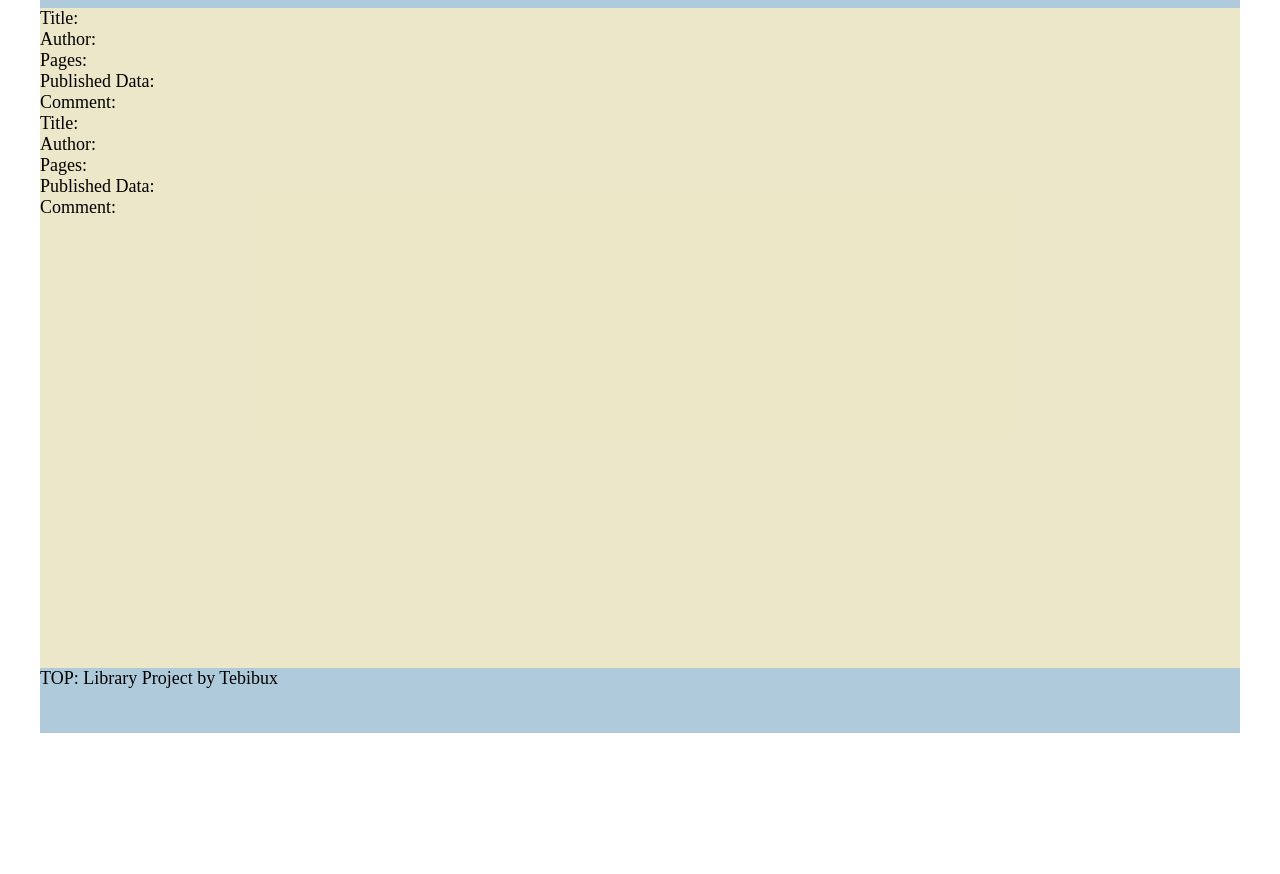
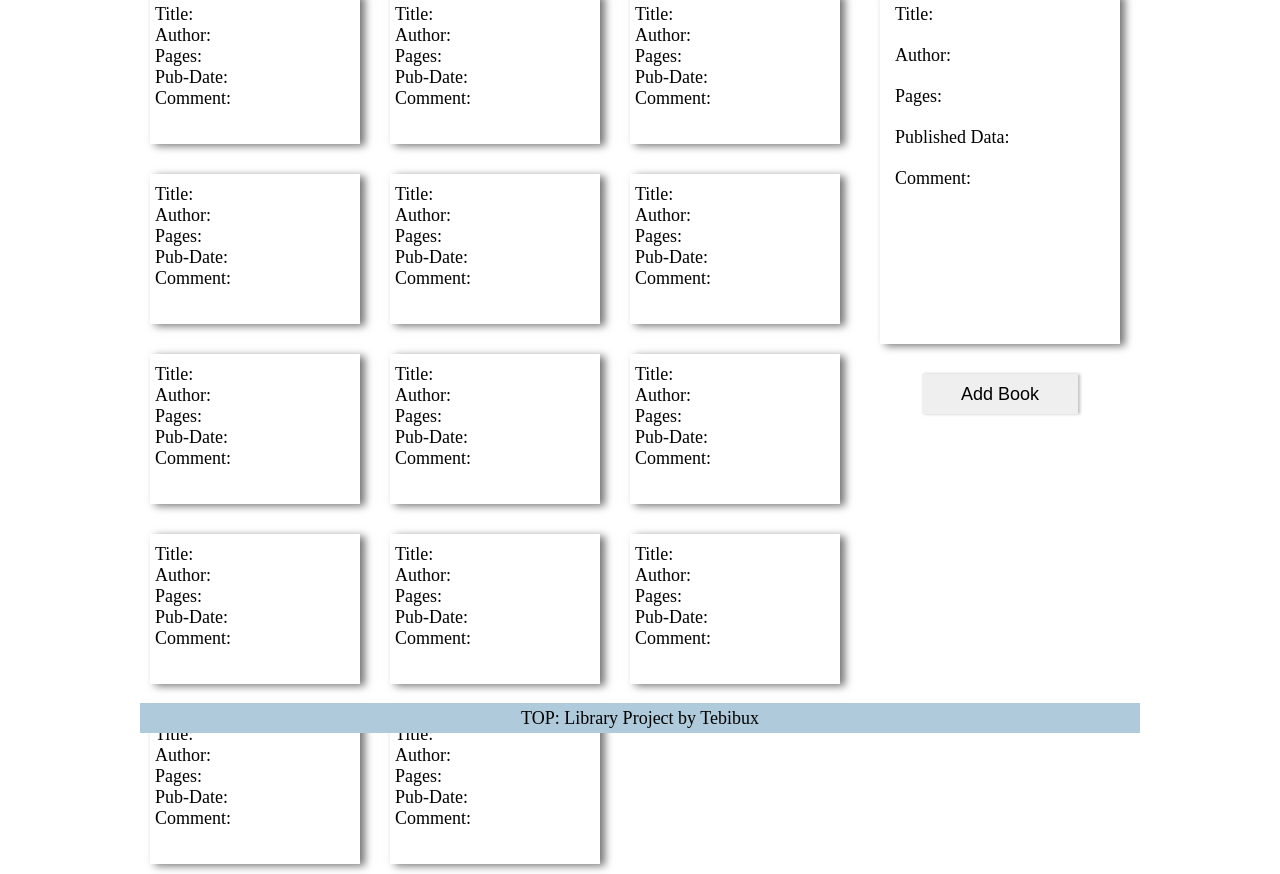
Before and after one commit to Tebibux/Library, a plain HTML site: page index.html in a window 1280 px wide. Shown: the part 67-941 px from the top of the page. Before the commit the page ends 800 px from the top, so only its background shows below. Drawn offline with Linux system fonts and the light colour scheme.

Commit message:
ui finished

```diff
--- a/css/style.css
+++ b/css/style.css
@@ -1,4 +1,4 @@
-*{
+* {
 	margin: 0;
 	padding: 0;
 	box-sizing: border-box;
@@ -6,36 +6,106 @@
 	font-size: 18px;
 	list-style: none;
 }
-body{
+
+body {
 	display: flex;
 	align-items: center;
 	justify-content: center;
 	height: 100vh;
 }
-.container{
-	width: 1200px;
+
+.container {
 	height: 100%;
-	background-color: blanchedalmond;
-	display: grid;
-	grid-template-rows: 75px 1fr 65px;
+	width: 1000px;
+	display: flex;
+	flex-direction: column;
 }
+
 /*	header starts here	*/
-.header{
-	width: 100%;
-	height: 75px;
+.header {
+	height: 60px;
 	background-color: #AFCADA;
 	display: flex;
 	justify-content: center;
 	align-items: center;
 }
-.header > h1{
+
+.header>h1 {
 	font-size: 2rem;
 	font-weight: bolder;
-	font-family:'Courier New', Courier, monospace;
+	font-family: 'Courier New', Courier, monospace;
 }
-.main{
-	background-color: #afdab63d;
+
+/*	header ends here  */
+/*	main ends here  */
+.main {
+	width: 100%;
+	display: grid;
+	grid-template-columns: 3fr 1fr;
 }
-.footer{
+
+.main-left {
+	margin: 10px 0 -10px;
+	display: flex;
+	flex-wrap: wrap;
+	gap: 10px;
+}
+
+.book {
+	margin: 10px;
+	width: 210px;
+	height: 150px;
+	box-shadow: 5px 2px 8px 0px rgba(0, 0, 0, 0.54);
+}
+.book-description > ul > li{
+	display: flex;
+	flex-direction: column;
+	padding: 10px 15px;
+	justify-content: space-evenly;
+}
+.book > ul{
+	display: flex;
+	flex-direction: column;
+	padding-left: 5px;
+	padding-top: 10px;
+	align-items: flex-start;
+}
+
+.main-right {
+	margin: 10px;
+	display: flex;
+	flex-direction: column;
+	align-items: center;
+	gap: 20px;
+}
+
+.book-description {
+	margin: 10px;
+	width: 240px;
+	height: 350px;
+
+	box-shadow: 5px 2px 8px 0px rgba(0, 0, 0, 0.54);
+}
+
+button {
+	height: 40px;
+	width: 60%;
+	border-style: none;
+	box-shadow: 2px 0px 3px 0px rgba(0, 0, 0, 0.254);
+}
+button:hover{
+
 	background-color: #AFCADA;
 }
+/*	main ends here  */
+
+.footer {
+	position: fixed;
+	bottom: 0;
+	width: inherit;
+	height: 30px;
+	display: flex;
+	align-items: center;
+	justify-content: center;
+	background-color: #AFCADA;
+}
--- a/index.html
+++ b/index.html
@@ -22,13 +22,131 @@
 						<li>Title:</li>
 						<li>Author:</li>
 						<li>Pages:</li>
-						<li>Published Data:</li>
+						<li>Pub-Date:</li>
 						<li>Comment:</li>
 					</ul>
 				</div>
+				<div class="book">
+					<ul>
+						<li>Title:</li>
+						<li>Author:</li>
+						<li>Pages:</li>
+						<li>Pub-Date:</li>
+						<li>Comment:</li>
+					</ul>
+				</div>
+				<div class="book">
+					<ul>
+						<li>Title:</li>
+						<li>Author:</li>
+						<li>Pages:</li>
+						<li>Pub-Date:</li>
+						<li>Comment:</li>
+					</ul>
+				</div>
+				<div class="book">
+					<ul>
+						<li>Title:</li>
+						<li>Author:</li>
+						<li>Pages:</li>
+						<li>Pub-Date:</li>
+						<li>Comment:</li>
+					</ul>
+				</div>
+				<div class="book">
+					<ul>
+						<li>Title:</li>
+						<li>Author:</li>
+						<li>Pages:</li>
+						<li>Pub-Date:</li>
+						<li>Comment:</li>
+					</ul>
+				</div>
+				<div class="book">
+					<ul>
+						<li>Title:</li>
+						<li>Author:</li>
+						<li>Pages:</li>
+						<li>Pub-Date:</li>
+						<li>Comment:</li>
+					</ul>
+				</div>
+				<div class="book">
+					<ul>
+						<li>Title:</li>
+						<li>Author:</li>
+						<li>Pages:</li>
+						<li>Pub-Date:</li>
+						<li>Comment:</li>
+					</ul>
+				</div>
+				<div class="book">
+					<ul>
+						<li>Title:</li>
+						<li>Author:</li>
+						<li>Pages:</li>
+						<li>Pub-Date:</li>
+						<li>Comment:</li>
+					</ul>
+				</div>
+				<div class="book">
+					<ul>
+						<li>Title:</li>
+						<li>Author:</li>
+						<li>Pages:</li>
+						<li>Pub-Date:</li>
+						<li>Comment:</li>
+					</ul>
+				</div>
+				<div class="book">
+					<ul>
+						<li>Title:</li>
+						<li>Author:</li>
+						<li>Pages:</li>
+						<li>Pub-Date:</li>
+						<li>Comment:</li>
+					</ul>
+				</div>
+				<div class="book">
+					<ul>
+						<li>Title:</li>
+						<li>Author:</li>
+						<li>Pages:</li>
+						<li>Pub-Date:</li>
+						<li>Comment:</li>
+					</ul>
+				</div>
+				<div class="book">
+					<ul>
+						<li>Title:</li>
+						<li>Author:</li>
+						<li>Pages:</li>
+						<li>Pub-Date:</li>
+						<li>Comment:</li>
+					</ul>
+				</div>
+				<div class="book">
+					<ul>
+						<li>Title:</li>
+						<li>Author:</li>
+						<li>Pages:</li>
+						<li>Pub-Date:</li>
+						<li>Comment:</li>
+					</ul>
+				</div>
+				<div class="book">
+					<ul>
+						<li>Title:</li>
+						<li>Author:</li>
+						<li>Pages:</li>
+						<li>Pub-Date:</li>
+						<li>Comment:</li>
+					</ul>
+				</div>
+
 			</div>
-			<div class="mian-right">
-				<div class="book-discription">
+			<div class="main-right">
+				<div class="book-description">
 					<ul>
 						<li>Title:</li>
 						<li>Author:</li>
@@ -37,6 +155,7 @@
 						<li>Comment:</li>
 					</ul>
 				</div>
+				<button>Add Book</button>
 			</div>
 
 		</div>
```
